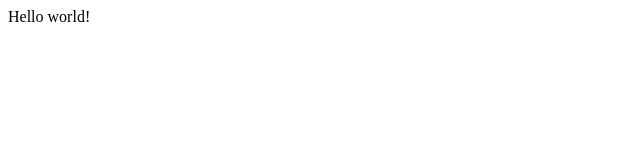
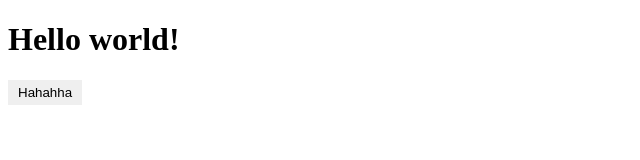
Before and after one commit to kenjishiromajp/gatsby_test, a Gatsby site: page / in a window 1280 px wide. Shown: the whole page, without its empty margins (0-640 px from the left). Built offline with nearby package versions, Linux system fonts and the light colour scheme; Gatsby itself is replaced by a stand-in of ours.

Commit message:
starting the project

```diff
--- a/gatsby-config.js
+++ b/gatsby-config.js
@@ -5,5 +5,5 @@
  */
 
 module.exports = {
-  /* Your site config here */
+  plugins: [`gatsby-plugin-styled-components`]
 }
--- /dev/null
+++ b/src/components/Button/index.js
@@ -0,0 +1,8 @@
+import React from 'react'
+import styled from 'styled-components'
+
+const Button = styled.button`
+  padding: 5px 10px;
+  border: none;
+`
+export default Button
--- a/src/pages/index.js
+++ b/src/pages/index.js
@@ -1,3 +1,9 @@
-import React from "react"
+import React from 'react'
+import Button from '../components/Button'
 
-export default () => <div>Hello world!</div>
+export default () => (
+  <div>
+    <h1>Hello world!</h1>
+    <Button>Hahahha</Button>
+  </div>
+)
```
Also changed, not shown: package.json (+17 -1 lines), 2 other files.
